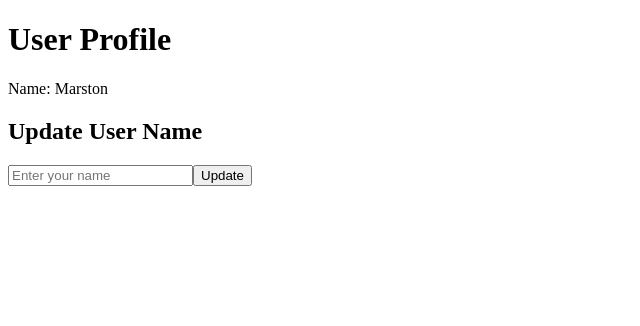
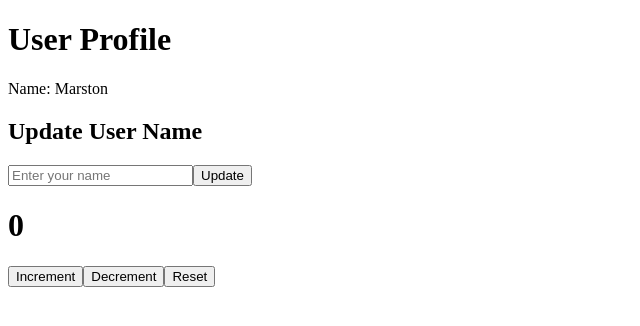
Before and after one commit to anandku06/ReactJs_Leveling, a React (Vite) app in the folder React_learns/: page / in a window 1280 px wide. Shown: the top 326 px of the page, without its empty margins (0-640 px from the left). Built offline with nearby package versions, Linux system fonts and the light colour scheme.

Commit message:
add useReducer hook for state management in App component

```diff
--- a/React_learns/src/components/App.jsx
+++ b/React_learns/src/components/App.jsx
@@ -27,7 +27,7 @@ import Profile from "./Profile.jsx";
 import ShoppingList from "./ShoppingList.jsx";
 import CopyInput from "./CopyInput.jsx";
 import Switcher from "./Switcher.jsx";
-import { useEffect, useState } from "react";
+import { useEffect, useReducer, useState } from "react";
 import BasicEffect from "./BasicEffect.jsx";
 import CounterEffect from "./CounterEffect.jsx";
 import FetchDataEffect from "./FetchDataEffect.jsx";
@@ -43,6 +43,25 @@ const App = () => {
   // const [value, setValue] = useState(0);
   // Defined a name
   const name = "Anand";
+  // useReducer()
+  const initialState = { count: 0 }; // the starting value of the state
+  const reducer = (state, action) => {
+    switch (action.type) {
+      case "increment":
+        return { ...state, count: state.count + 1 };
+
+      case "decrement":
+        return { ...state, count: state.count - 1 };
+
+      case "reset":
+        return { ...state, count: 0 };
+
+      default:
+        return state;
+    }
+  };
+
+  const [state, dispatch] = useReducer(reducer, initialState);
 
   // using the useEffect hook, takes two params, one is the callbackfn and second is the dependency array
   // useEffect(() => {
@@ -88,6 +107,17 @@ const App = () => {
         <UserProfile />
         <UpdateUser />
       </UserProvider>
+      <div>
+        <h1>{state.count}</h1>
+        {/* here dispatch has the reference of state internally so no need to provide it here again */}
+        <button onClick={() => dispatch({ type: "increment" })}>
+          Increment
+        </button>
+        <button onClick={() => dispatch({ type: "decrement" })}>
+          Decrement
+        </button>
+        <button onClick={() => dispatch({ type: "reset" })}>Reset</button>
+      </div>
     </div>
   );
 }; // first letter of the function should be capitalise and should always return a HTML container
```
Also changed, not shown: 1 other file (tests, documents, lock files or other folders).
